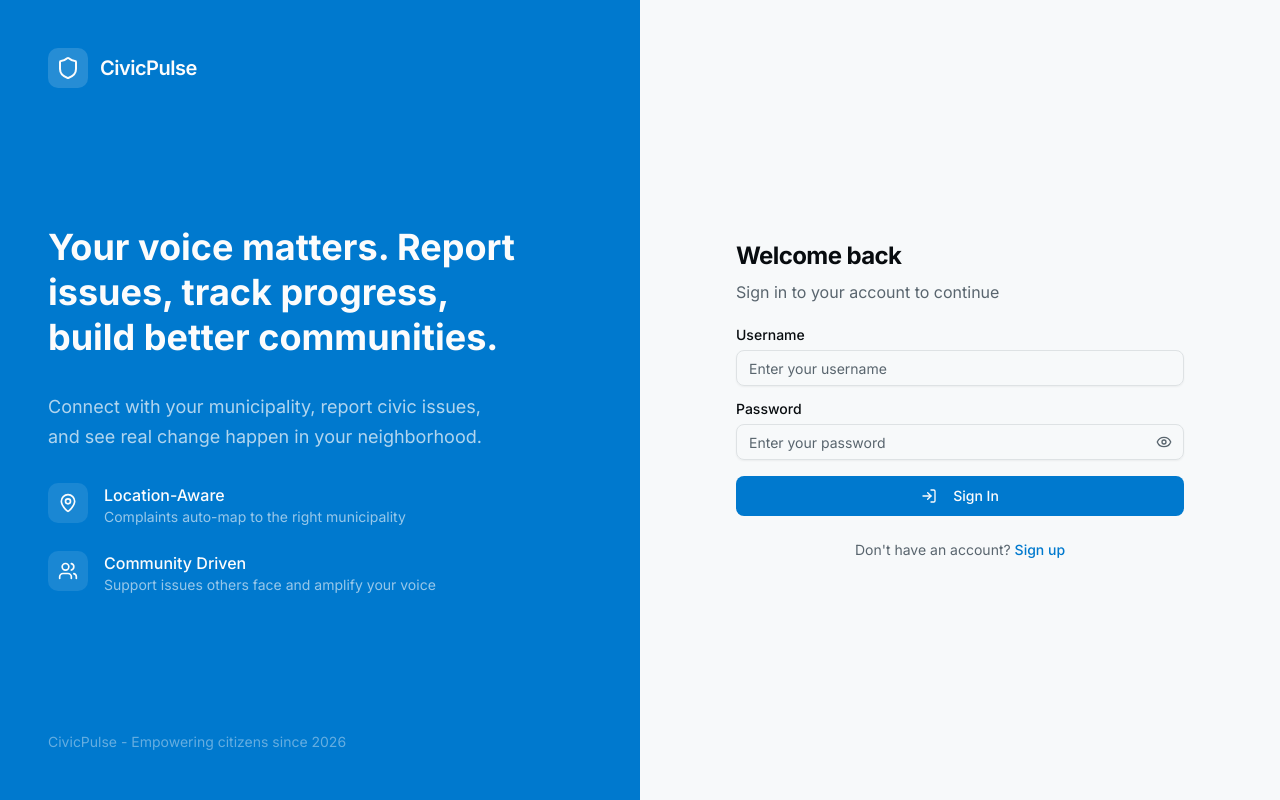
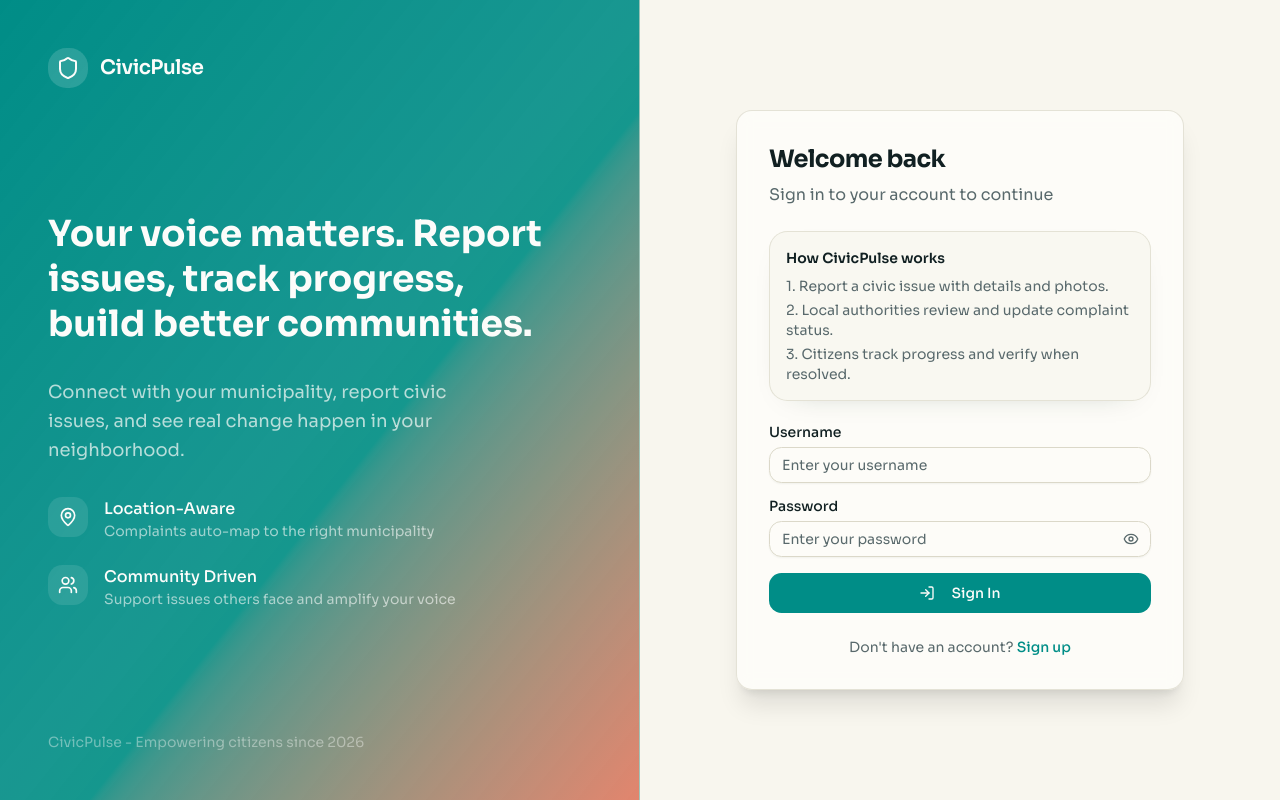
Before and after one commit to daya204/civic_report, a Next.js app: page / in a window 1280 px wide. Built offline with nearby package versions, Linux system fonts and the light colour scheme.

Commit message:
ui changed

```diff
--- a/app/globals.css
+++ b/app/globals.css
@@ -4,87 +4,87 @@
 @custom-variant dark (&:is(.dark *));
 
 :root {
-  --background: oklch(0.98 0.002 240);
-  --foreground: oklch(0.15 0.01 240);
-  --card: oklch(1 0 0);
-  --card-foreground: oklch(0.15 0.01 240);
-  --popover: oklch(1 0 0);
-  --popover-foreground: oklch(0.15 0.01 240);
-  --primary: oklch(0.55 0.18 240);
-  --primary-foreground: oklch(0.99 0 0);
-  --secondary: oklch(0.95 0.01 240);
-  --secondary-foreground: oklch(0.25 0.02 240);
-  --muted: oklch(0.94 0.005 240);
-  --muted-foreground: oklch(0.5 0.02 240);
-  --accent: oklch(0.65 0.17 150);
+  --background: oklch(0.972 0.01 95);
+  --foreground: oklch(0.23 0.02 210);
+  --card: oklch(0.995 0.005 100);
+  --card-foreground: oklch(0.23 0.02 210);
+  --popover: oklch(0.995 0.005 100);
+  --popover-foreground: oklch(0.23 0.02 210);
+  --primary: oklch(0.56 0.14 190);
+  --primary-foreground: oklch(0.99 0.002 100);
+  --secondary: oklch(0.935 0.02 85);
+  --secondary-foreground: oklch(0.3 0.02 210);
+  --muted: oklch(0.95 0.01 95);
+  --muted-foreground: oklch(0.51 0.02 210);
+  --accent: oklch(0.71 0.12 35);
   --accent-foreground: oklch(0.99 0 0);
-  --destructive: oklch(0.58 0.22 28);
+  --destructive: oklch(0.61 0.2 25);
   --destructive-foreground: oklch(0.58 0.22 28);
-  --border: oklch(0.91 0.005 240);
-  --input: oklch(0.91 0.005 240);
-  --ring: oklch(0.55 0.18 240);
-  --chart-1: oklch(0.55 0.18 240);
-  --chart-2: oklch(0.65 0.17 150);
-  --chart-3: oklch(0.58 0.22 28);
-  --chart-4: oklch(0.72 0.15 60);
-  --chart-5: oklch(0.5 0.15 300);
-  --radius: 0.625rem;
-  --sidebar: oklch(0.99 0.002 240);
-  --sidebar-foreground: oklch(0.15 0.01 240);
-  --sidebar-primary: oklch(0.55 0.18 240);
+  --border: oklch(0.88 0.02 95);
+  --input: oklch(0.88 0.02 95);
+  --ring: oklch(0.56 0.14 190);
+  --chart-1: oklch(0.56 0.14 190);
+  --chart-2: oklch(0.66 0.14 35);
+  --chart-3: oklch(0.59 0.19 25);
+  --chart-4: oklch(0.64 0.11 155);
+  --chart-5: oklch(0.61 0.1 250);
+  --radius: 0.9rem;
+  --sidebar: oklch(0.99 0.005 100);
+  --sidebar-foreground: oklch(0.23 0.02 210);
+  --sidebar-primary: oklch(0.56 0.14 190);
   --sidebar-primary-foreground: oklch(0.99 0 0);
-  --sidebar-accent: oklch(0.95 0.01 240);
-  --sidebar-accent-foreground: oklch(0.25 0.02 240);
-  --sidebar-border: oklch(0.91 0.005 240);
-  --sidebar-ring: oklch(0.55 0.18 240);
-  --success: oklch(0.65 0.17 150);
+  --sidebar-accent: oklch(0.935 0.02 85);
+  --sidebar-accent-foreground: oklch(0.3 0.02 210);
+  --sidebar-border: oklch(0.88 0.02 95);
+  --sidebar-ring: oklch(0.56 0.14 190);
+  --success: oklch(0.63 0.13 155);
   --success-foreground: oklch(0.99 0 0);
-  --warning: oklch(0.72 0.15 60);
+  --warning: oklch(0.73 0.12 70);
   --warning-foreground: oklch(0.2 0.05 60);
 }
 
 .dark {
-  --background: oklch(0.14 0.01 240);
-  --foreground: oklch(0.95 0.005 240);
-  --card: oklch(0.18 0.012 240);
-  --card-foreground: oklch(0.95 0.005 240);
-  --popover: oklch(0.18 0.012 240);
-  --popover-foreground: oklch(0.95 0.005 240);
-  --primary: oklch(0.62 0.18 240);
+  --background: oklch(0.2 0.02 210);
+  --foreground: oklch(0.95 0.005 95);
+  --card: oklch(0.24 0.02 210);
+  --card-foreground: oklch(0.95 0.005 95);
+  --popover: oklch(0.24 0.02 210);
+  --popover-foreground: oklch(0.95 0.005 95);
+  --primary: oklch(0.67 0.13 190);
   --primary-foreground: oklch(0.99 0 0);
-  --secondary: oklch(0.22 0.015 240);
-  --secondary-foreground: oklch(0.95 0.005 240);
-  --muted: oklch(0.22 0.015 240);
-  --muted-foreground: oklch(0.65 0.015 240);
-  --accent: oklch(0.65 0.17 150);
+  --secondary: oklch(0.31 0.03 210);
+  --secondary-foreground: oklch(0.95 0.005 95);
+  --muted: oklch(0.28 0.02 210);
+  --muted-foreground: oklch(0.73 0.02 95);
+  --accent: oklch(0.71 0.11 40);
   --accent-foreground: oklch(0.99 0 0);
-  --destructive: oklch(0.5 0.18 28);
+  --destructive: oklch(0.56 0.17 25);
   --destructive-foreground: oklch(0.65 0.22 28);
-  --border: oklch(0.26 0.015 240);
-  --input: oklch(0.26 0.015 240);
-  --ring: oklch(0.62 0.18 240);
-  --chart-1: oklch(0.62 0.18 240);
-  --chart-2: oklch(0.65 0.17 150);
-  --chart-3: oklch(0.58 0.22 28);
-  --chart-4: oklch(0.72 0.15 60);
-  --chart-5: oklch(0.55 0.15 300);
-  --sidebar: oklch(0.18 0.012 240);
-  --sidebar-foreground: oklch(0.95 0.005 240);
-  --sidebar-primary: oklch(0.62 0.18 240);
+  --border: oklch(0.34 0.02 210);
+  --input: oklch(0.34 0.02 210);
+  --ring: oklch(0.67 0.13 190);
+  --chart-1: oklch(0.67 0.13 190);
+  --chart-2: oklch(0.71 0.11 40);
+  --chart-3: oklch(0.56 0.17 25);
+  --chart-4: oklch(0.65 0.11 155);
+  --chart-5: oklch(0.62 0.1 250);
+  --sidebar: oklch(0.24 0.02 210);
+  --sidebar-foreground: oklch(0.95 0.005 95);
+  --sidebar-primary: oklch(0.67 0.13 190);
   --sidebar-primary-foreground: oklch(0.99 0 0);
-  --sidebar-accent: oklch(0.22 0.015 240);
-  --sidebar-accent-foreground: oklch(0.95 0.005 240);
-  --sidebar-border: oklch(0.26 0.015 240);
-  --sidebar-ring: oklch(0.62 0.18 240);
-  --success: oklch(0.65 0.17 150);
+  --sidebar-accent: oklch(0.31 0.03 210);
+  --sidebar-accent-foreground: oklch(0.95 0.005 95);
+  --sidebar-border: oklch(0.34 0.02 210);
+  --sidebar-ring: oklch(0.67 0.13 190);
+  --success: oklch(0.65 0.11 155);
   --success-foreground: oklch(0.99 0 0);
-  --warning: oklch(0.72 0.15 60);
+  --warning: oklch(0.72 0.11 70);
   --warning-foreground: oklch(0.2 0.05 60);
 }
 
 @theme inline {
-  --font-sans: var(--font-inter), 'Inter', system-ui, sans-serif;
-  --font-mono: var(--font-space-mono), 'Space Mono', monospace;
+  --font-sans: var(--font-sora), 'Sora', system-ui, sans-serif;
+  --font-mono: var(--font-ibm-plex-mono), 'IBM Plex Mono', monospace;
   --color-background: var(--background);
   --color-foreground: var(--foreground);
   --color-card: var(--card);
@@ -133,5 +133,30 @@
   }
   body {
     @apply bg-background text-foreground;
+    background-image:
+      radial-gradient(1200px 520px at -10% -15%, color-mix(in oklch, var(--primary) 22%, transparent), transparent 60%),
+      radial-gradient(900px 420px at 110% 0%, color-mix(in oklch, var(--accent) 22%, transparent), transparent 62%);
+    background-attachment: fixed;
+  }
+
+  main {
+    position: relative;
+  }
+
+  main::before {
+    content: "";
+    position: absolute;
+    inset: 0;
+    pointer-events: none;
+    background-image: linear-gradient(
+      to bottom,
+      color-mix(in oklch, var(--primary) 4%, transparent),
+      transparent 18%
+    );
+  }
+
+  .rounded-xl,
+  .rounded-2xl {
+    box-shadow: 0 10px 30px -24px color-mix(in oklch, var(--foreground) 35%, transparent);
   }
 }
--- a/app/layout.tsx
+++ b/app/layout.tsx
@@ -1,20 +1,20 @@
 import type { Metadata, Viewport } from 'next'
-import { Inter, Space_Mono } from 'next/font/google'
+import { Sora, IBM_Plex_Mono } from 'next/font/google'
 import { Analytics } from '@vercel/analytics/next'
 import { AuthProvider } from '@/lib/auth-context'
 import { ComplaintsProvider } from '@/lib/complaints-context'
 import { ThemeProvider } from '@/components/theme-provider'
 import './globals.css'
 
-const inter = Inter({
+const sora = Sora({
   subsets: ['latin'],
-  variable: '--font-inter',
+  variable: '--font-sora',
 })
 
-const spaceMono = Space_Mono({
+const ibmPlexMono = IBM_Plex_Mono({
   subsets: ['latin'],
-  weight: ['400', '700'],
-  variable: '--font-space-mono',
+  weight: ['400', '500', '700'],
+  variable: '--font-ibm-plex-mono',
 })
 
 export const metadata: Metadata = {
@@ -41,7 +41,7 @@ export const metadata: Metadata = {
 }
 
 export const viewport: Viewport = {
-  themeColor: '#3b5fc9',
+  themeColor: '#0d6a67',
   width: 'device-width',
   initialScale: 1,
   maximumScale: 5,
@@ -53,7 +53,7 @@ export default function RootLayout({
   children: React.ReactNode
 }>) {
   return (
-    <html lang="en" className={`${inter.variable} ${spaceMono.variable}`} suppressHydrationWarning>
+    <html lang="en" className={`${sora.variable} ${ibmPlexMono.variable}`} suppressHydrationWarning>
       <body className="font-sans antialiased">
         <ThemeProvider attribute="class" defaultTheme="system" enableSystem disableTransitionOnChange={false}>
           <AuthProvider>
--- a/components/auth-page.tsx
+++ b/components/auth-page.tsx
@@ -9,12 +9,12 @@ export function AuthPage() {
   const [mode, setMode] = useState<"signin" | "signup">("signin")
 
   return (
-    <div className="flex min-h-screen">
+    <div className="flex min-h-screen bg-background">
       {/* Left panel - branding */}
-      <div className="hidden lg:flex lg:w-1/2 flex-col justify-between bg-primary p-12 text-primary-foreground">
+      <div className="hidden lg:flex lg:w-1/2 flex-col justify-between border-r border-border/70 bg-gradient-to-br from-primary via-primary/90 to-accent p-12 text-primary-foreground">
         <div>
           <div className="flex items-center gap-3">
-            <div className="flex h-10 w-10 items-center justify-center rounded-lg bg-primary-foreground/15">
+            <div className="flex h-10 w-10 items-center justify-center rounded-xl bg-primary-foreground/15">
               <Shield className="h-6 w-6" />
             </div>
             <span className="text-xl font-semibold tracking-tight">CivicPulse</span>
@@ -62,10 +62,10 @@ export function AuthPage() {
 
       {/* Right panel - form */}
       <div className="flex w-full flex-col items-center justify-center px-6 py-12 lg:w-1/2">
-        <div className="w-full max-w-md">
+        <div className="w-full max-w-md rounded-2xl border border-border/70 bg-card/80 p-6 shadow-xl backdrop-blur-sm sm:p-8">
           {/* Mobile branding */}
           <div className="mb-8 flex items-center gap-3 lg:hidden">
-            <div className="flex h-10 w-10 items-center justify-center rounded-lg bg-primary text-primary-foreground">
+            <div className="flex h-10 w-10 items-center justify-center rounded-xl bg-gradient-to-br from-primary to-accent text-primary-foreground">
               <Shield className="h-6 w-6" />
             </div>
             <span className="text-xl font-semibold text-foreground">CivicPulse</span>
--- a/components/dashboard-header.tsx
+++ b/components/dashboard-header.tsx
@@ -23,15 +23,15 @@ export function DashboardHeader({ onProfileClick }: DashboardHeaderProps) {
   if (!user) return null
 
   return (
-    <header className="sticky top-0 z-50 border-b border-border bg-card/80 backdrop-blur-md">
+    <header className="sticky top-0 z-50 border-b border-border/70 bg-card/85 backdrop-blur-xl">
       <div className="mx-auto flex h-16 max-w-6xl items-center justify-between px-4">
         <div className="flex items-center gap-3">
-          <div className="flex h-9 w-9 items-center justify-center rounded-lg bg-primary text-primary-foreground">
+          <div className="flex h-9 w-9 items-center justify-center rounded-xl bg-gradient-to-br from-primary to-accent text-primary-foreground shadow-sm">
             <Shield className="h-5 w-5" />
           </div>
           <div>
-            <span className="text-lg font-semibold text-foreground">CivicPulse</span>
-            <span className="ml-2 text-xs font-medium text-muted-foreground capitalize rounded-full bg-secondary px-2 py-0.5">
+            <span className="text-lg font-semibold tracking-tight text-foreground">CivicPulse</span>
+            <span className="ml-2 rounded-full border border-border/70 bg-secondary/70 px-2 py-0.5 text-xs font-medium capitalize text-muted-foreground">
               {user.role}
             </span>
           </div>
@@ -41,7 +41,7 @@ export function DashboardHeader({ onProfileClick }: DashboardHeaderProps) {
           <Button
             variant="ghost"
             size="icon"
-            className="relative h-9 w-9"
+            className="relative h-9 w-9 rounded-xl border border-border/70 bg-background/60"
             onClick={() => setTheme(theme === "dark" ? "light" : "dark")}
             aria-label={theme === "dark" ? "Switch to light mode" : "Switch to dark mode"}
           >
@@ -50,8 +50,8 @@ export function DashboardHeader({ onProfileClick }: DashboardHeaderProps) {
           </Button>
           <DropdownMenu>
             <DropdownMenuTrigger asChild>
-              <Button variant="ghost" size="sm" className="gap-2">
-                <div className="flex h-7 w-7 items-center justify-center rounded-full bg-primary/10 text-sm font-medium text-primary">
+              <Button variant="ghost" size="sm" className="gap-2 rounded-xl border border-border/70 bg-background/60">
+                <div className="flex h-7 w-7 items-center justify-center rounded-full bg-gradient-to-br from-primary/20 to-accent/20 text-sm font-medium text-primary">
                   {user.username.charAt(0)}
                 </div>
                 <span className="hidden sm:inline text-sm">{user.username}</span>
--- a/components/profile-view.tsx
+++ b/components/profile-view.tsx
@@ -8,7 +8,7 @@ import { Separator } from "@/components/ui/separator"
 import { MapPin, Mail, Phone, Home } from "lucide-react"
 
 interface ProfileViewProps {
-  onSelectComplaint: (id: string) => void
+  onSelectComplaint?: (id: string) => void
 }
 
 export function ProfileView({ onSelectComplaint }: ProfileViewProps) {
@@ -103,7 +103,7 @@ export function ProfileView({ onSelectComplaint }: ProfileViewProps) {
       )}
 
       {/* User's complaints - only for citizens */}
-      {user.role === "citizen" && (
+      {user.role === "citizen" && onSelectComplaint && (
         <div>
           <h3 className="text-lg font-semibold text-foreground mb-4">
             Your Complaints
--- a/components/sign-in-form.tsx
+++ b/components/sign-in-form.tsx
@@ -41,6 +41,15 @@ export function SignInForm({ onSwitchToSignUp }: SignInFormProps) {
         <p className="text-muted-foreground">
           Sign in to your account to continue
         </p>
+      </div>
+
+      <div className="rounded-xl border border-border/70 bg-muted/40 p-4">
+        <h3 className="text-sm font-semibold text-foreground">How CivicPulse works</h3>
+        <ol className="mt-2 space-y-1 text-sm text-muted-foreground">
+          <li>1. Report a civic issue with details and photos.</li>
+          <li>2. Local authorities review and update complaint status.</li>
+          <li>3. Citizens track progress and verify when resolved.</li>
+        </ol>
       </div>
 
       <form onSubmit={handleSubmit} className="space-y-4">
```
Also changed, not shown: components/authority-dashboard.tsx (+8 -8 lines), components/citizen-dashboard.tsx (+5 -5 lines).
